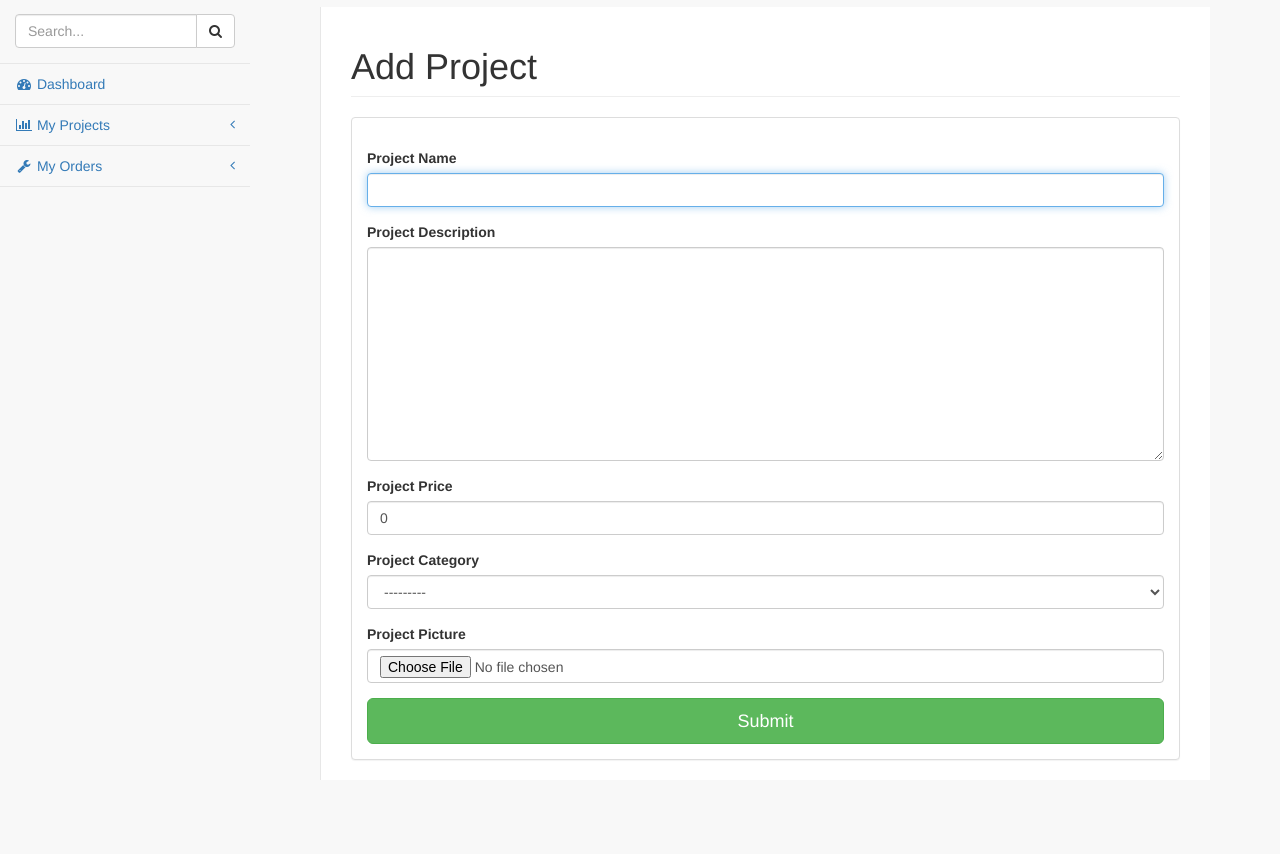
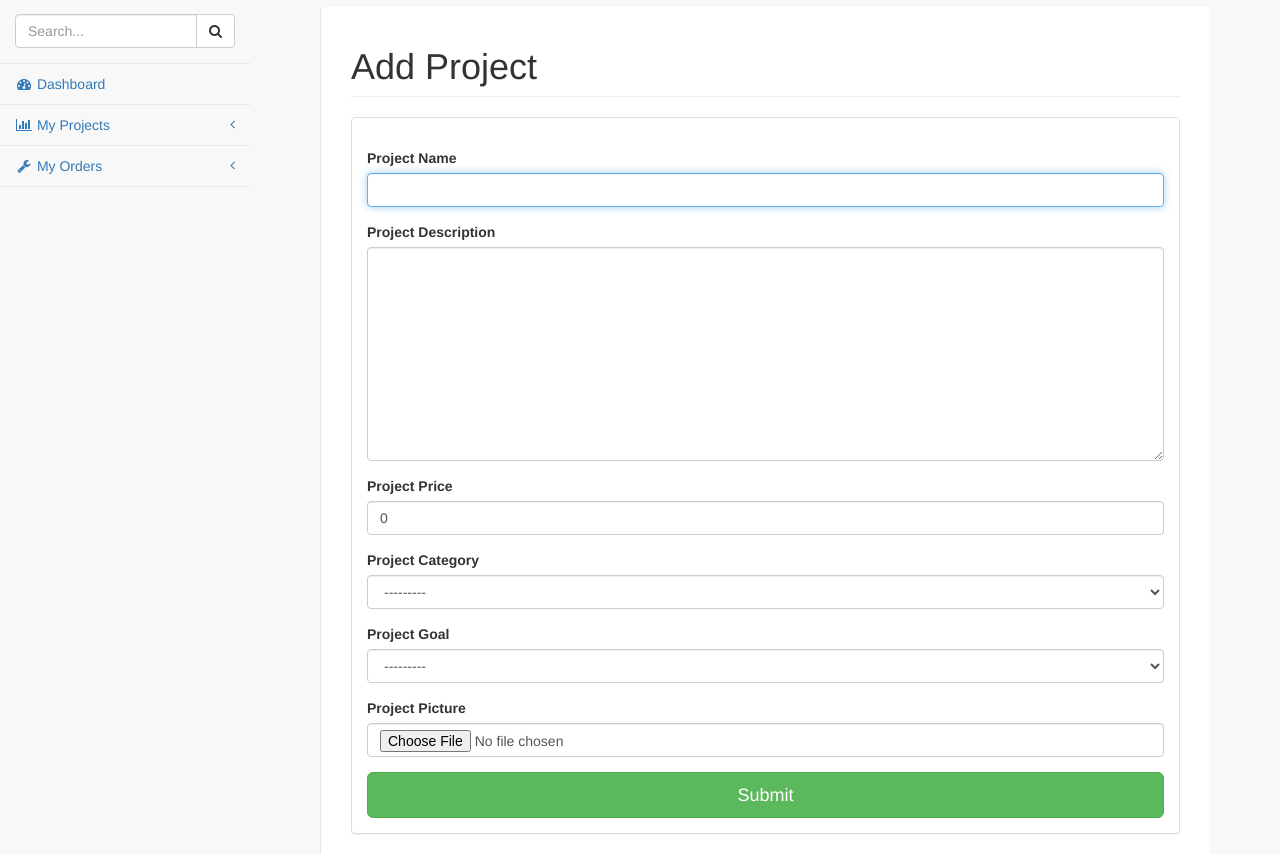
Before and after one commit to zqsun/Buybuybiz_ex, a Django app: template myaccount/templates/myaccount/addproject.html in a window 1280 px wide. Shown: the part 64-918 px from the top of the page. Before the commit the page ends 844 px from the top, so only its background shows below. Run offline with Django 3.2, Linux system fonts and the light colour scheme; the template is opened without the code that fills it: values that come from a table or form of the project are taken from there, others are empty; parts of the project's set-up code (start-up, migrations or seed data) failed here and were passed over; some libraries are stand-ins or nearby versions.

Commit message:
Add "Goal" to forms and templates

```diff
--- a/myaccount/forms.py
+++ b/myaccount/forms.py
@@ -4,7 +4,7 @@ from myaccount.models import bizProject,projectPic
 class ProjectForm(ModelForm):
 	class Meta:
 		model = bizProject
-		fields = ['name','description','price','category']
+		fields = ['name','description','price','category','goal']
 
 class projectPicform(ModelForm):
 	class Meta:
--- a/myaccount/templates/myaccount/addproject.html
+++ b/myaccount/templates/myaccount/addproject.html
@@ -38,6 +38,10 @@ Edit Project
 							{% render_field project_form.category class="form-control" %}
 						</div>
 						<div class="form-group">
+							<label>Project Goal</label>
+							{% render_field project_form.goal class="form-control" %}
+						</div>
+						<div class="form-group">
 							<label>Project Picture</label>
 							{% render_field pic_form.picture class="form-control" %}
 						</div>
--- a/myaccount/templates/myaccount/myprojects.html
+++ b/myaccount/templates/myaccount/myprojects.html
@@ -19,7 +19,7 @@
 		<div class="panel-body">
 			<ul class="list-inline">
 				<li class = "col-md-4"><b>Category</b>: {{p.category.category}}</li>
-				<li class = "col-md-4"><b>Quantity</b>: {{p.quantity}} </li>
+				<li class = "col-md-4"><b>Goal</b>: {{p.goal}} </li>
 				<li class = "col-md-4"><b>Price</b>: {{p.price}} </li>
 				<!-- <li class = "col-md-4"> </li> -->
 			</ul>
```
